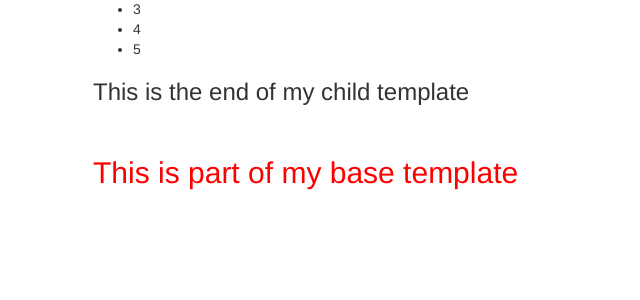
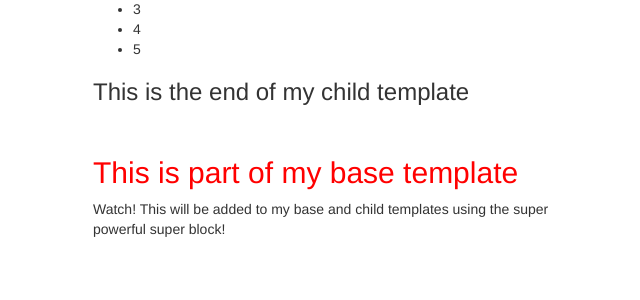
Before and after one commit to Codaxi/Jinja, a Flask app: page / in a window 1280 px wide. Shown: the part 482-782 px from the top of the page, without its empty margins (312-952 px from the left). Run offline with Flask 2, Linux system fonts and the light colour scheme; some libraries are stand-ins or nearby versions.

Commit message:
Adds footer to parent

```diff
--- a/templates/layout.html
+++ b/templates/layout.html
@@ -65,6 +65,13 @@
       			{% block content %}{% endblock %}
       		<br>
       		<h2>This is part of my base template</h2>
+					<div class="footer">
+					  {% block footer %}
+					    Watch! This will be added to my base and child templates using the super powerful super block!
+					    <br>
+					    <br>
+					  {% endblock %}
+					</div>
     		</div>
     		<script src="http://code.jquery.com/jquery-1.10.2.min.js"></script>
     		<script src="http://netdna.bootstrapcdn.com/bootstrap/3.0.0/js/bootstrap.min.js"></script>
```
